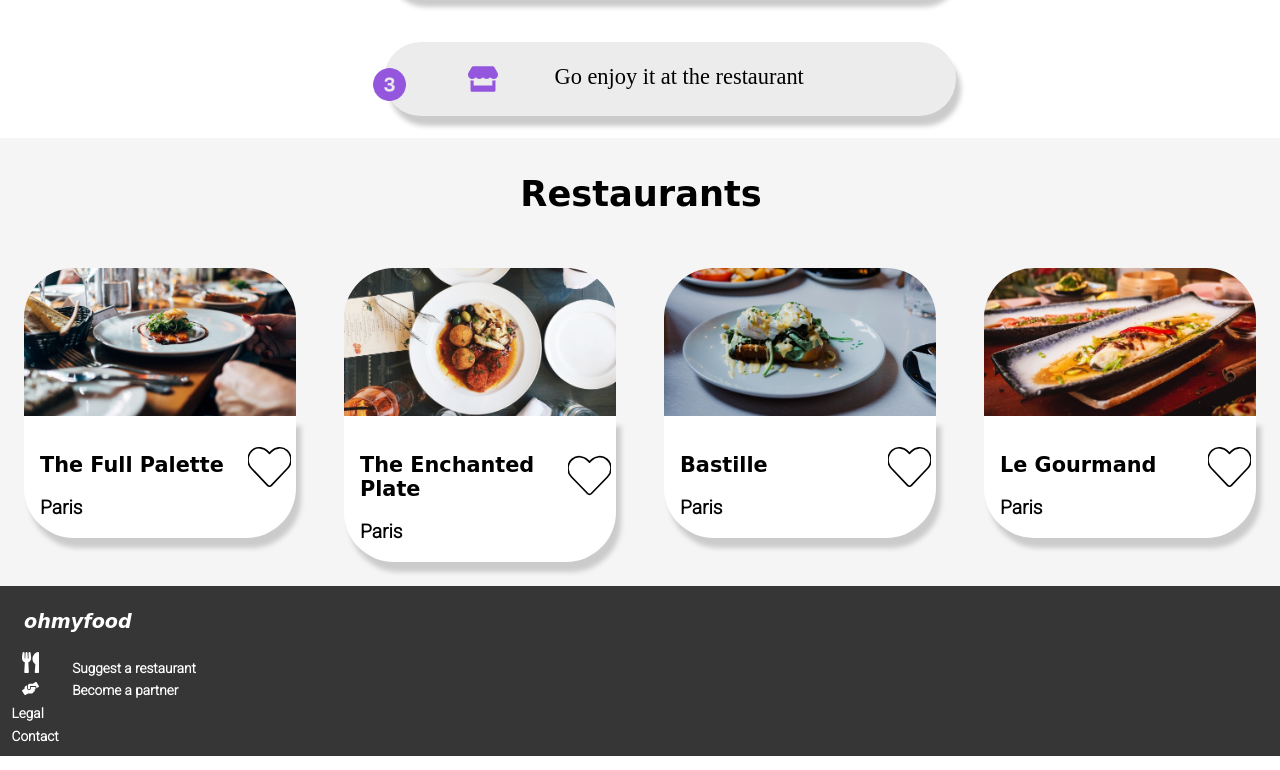
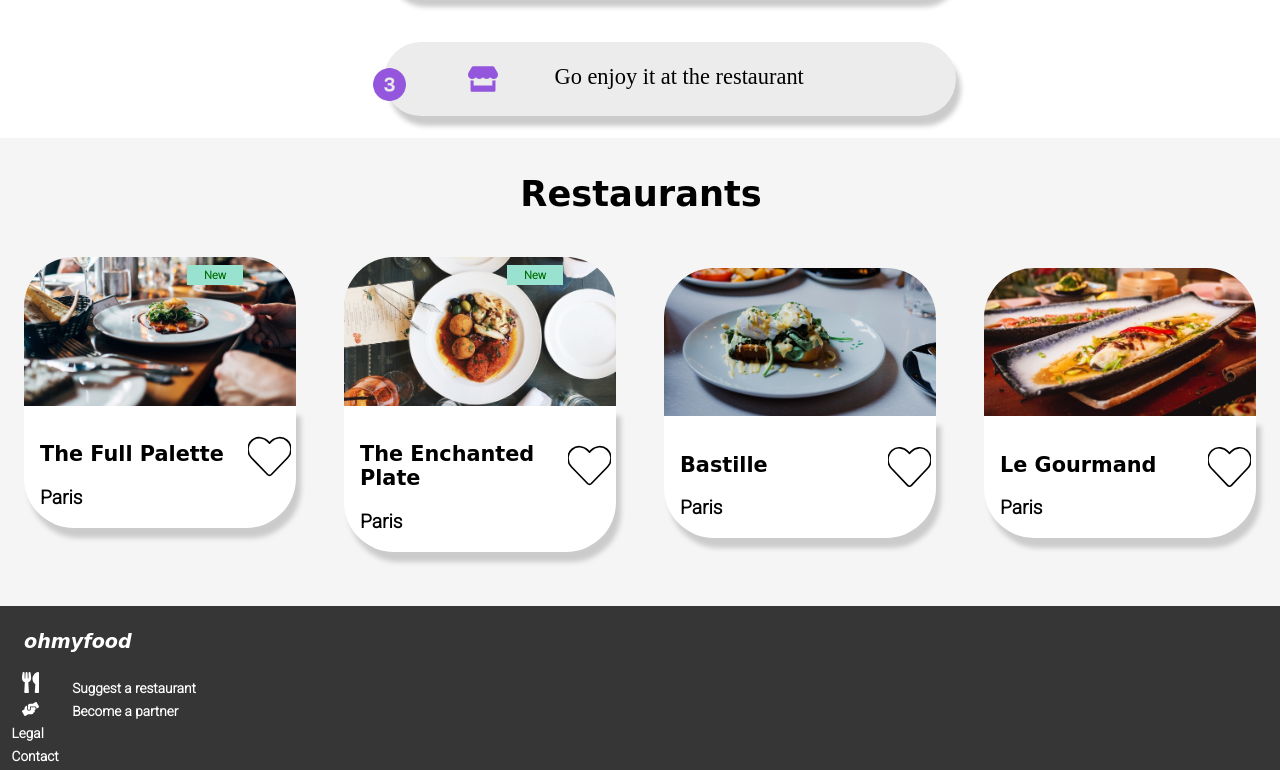
Before and after one commit to fapugliese/projecto3, a website: page index.html in a window 1280 px wide. Shown: the part 686-1456 px from the top of the page. Drawn offline with Linux system fonts and the light colour scheme; a web font is replaced by a local one.

Commit message:
add new flag

```diff
--- a/index.html
+++ b/index.html
@@ -59,8 +59,9 @@
       <div >
         <h2 id="resta" class="title title--margin">Restaurants</h2>
         <div class="rcontainer">
-          <div class="restaurant">
+          <div id="withnew" class="restaurant">
             <a class="an" href="./html/thefullpalette.html">
+              <div class="new text">New</div>
               <img class="img img--border" src="images/palette3.jpg" alt="the full palette restaurant">
               <div class="rname">
                 <div>
@@ -77,8 +78,9 @@
               </div>
             </a>
           </div>
-          <div class="restaurant">
+          <div id="withnew" class="restaurant">
             <a class="an" href="./html/theenchantedplate.html">
+              <div class="new text">New</div>
               <img class="img img--border" src="images/plate3.jpg" alt="the enchanted plate restaurant" >
               <div class="rname">
                 <div>
--- a/sass/components/media.scss
+++ b/sass/components/media.scss
@@ -238,6 +238,13 @@
         position: relative;
         left: 0.5em;
     }
+    .new{
+        font-size: 0.9em;
+    }
+    #withnew{
+        position: relative;
+        top: -1.9em;
+    }
 }
 
 @media all and (min-width: 1100px) and (max-width: 1300px){
@@ -251,5 +258,8 @@
         width: 40%;
         margin-left: 30%;
     }
-
+    .new{
+        font-size: 0.7em;
+        margin-left: 60%;
+    }
 }
--- a/sass/layouts/nav.scss
+++ b/sass/layouts/nav.scss
@@ -118,5 +118,24 @@ $covercolor: darken(white, 4%);
 /*links*/
 a, a:visited + .title{
     text-decoration: none;
+}
 
+/*new tag*/
+.new{
+    position: relative;
+    margin-left: 70%;
+    top: 2.5em;
+    width: 5em;
+    height: 1.5em;
+    background-color: #99E2D0;
+    font-size: 3em;
+    color: rgb(1, 110, 1);
+    text-align: center;
+    padding-top: 0.3em;
+    font-weight: 900;
+    border: hidden;
 }
+#withnew{
+    position: relative;
+    top: -0.9em;
+}
--- a/sass/layouts/section.scss
+++ b/sass/layouts/section.scss
@@ -7,6 +7,8 @@ $buttoncolor: linear-gradient(to bottom, #FF79DA, #9356DC 40%);
     text-align: center;
     font-weight: 100;
     color: grey;
+    margin-left: 5em;
+    margin-right: 5em;
 }
 
     /*order steps*/
```
Also changed, not shown: css/prefixed/style.css, css/style.css, 1 other file.
